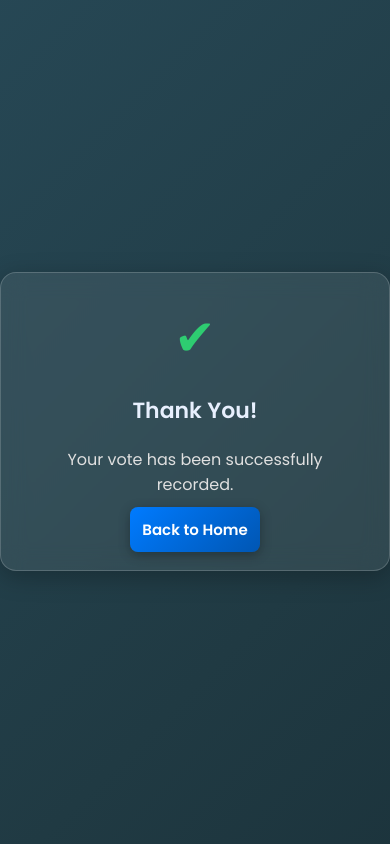
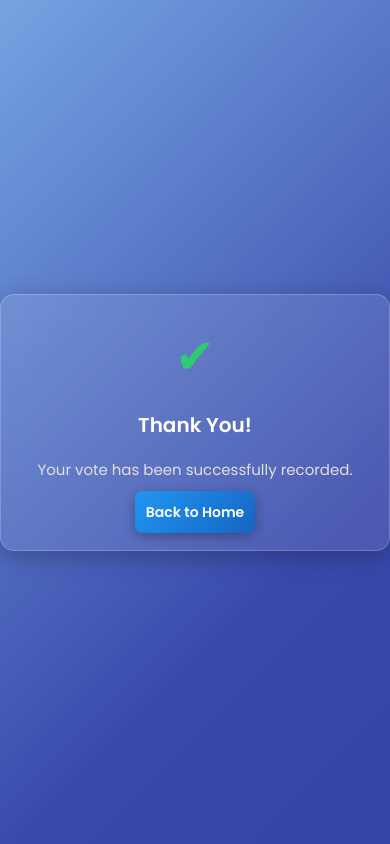
Before and after one commit to keerthi1722/voting, a Flask app: page /success in a window 390 px wide. Run offline with Flask 3, Linux system fonts and the light colour scheme.

Commit message:
Update styles.css

```diff
--- a/HAC-2 VMS/static/styles.css
+++ b/HAC-2 VMS/static/styles.css
@@ -10,9 +10,9 @@
 
 body {
     font-family: 'Poppins', sans-serif;
-    background: linear-gradient(135deg, #0f2027, #2c5364, #203a43, #0f2027);
-    background-size: 400% 400%;
-    animation: moveGradient 12s infinite alternate ease-in-out;
+    background: linear-gradient(135deg, #e3f2fd, #90caf9, #3949ab, #283593);
+    background-size: 300% 300%;
+    animation: moveGradient 15s infinite alternate ease-in-out;
     color: #f5f5f5;
     text-align: center;
     margin: 0;
@@ -24,22 +24,22 @@ body {
 
 /* Shared Container Styling */
 .container, .form-container, .success-container {
-    background: rgba(255, 255, 255, 0.08);
-    padding: 35px;
-    border-radius: 16px;
-    width: 420px;
+    background: rgba(255, 255, 255, 0.1);
+    padding: 32px;
+    border-radius: 14px;
+    width: 400px;
     box-shadow: 0 6px 25px rgba(0, 0, 0, 0.25);
-    border: 1px solid rgba(255, 255, 255, 0.18);
-    backdrop-filter: blur(12px);
+    border: 1px solid rgba(255, 255, 255, 0.2);
+    backdrop-filter: blur(14px);
     animation: fadeInScale 0.6s ease-in-out;
 }
 
 /* Headings */
 h2 {
-    font-size: 26px;
+    font-size: 24px;
     font-weight: 600;
-    margin-bottom: 20px;
-    color: #e8f0fe;
+    margin-bottom: 18px;
+    color: #ffffff;
 }
 
 /* Flash Messages */
@@ -48,163 +48,98 @@ h2 {
     border-radius: 8px;
     font-weight: 500;
     font-size: 14px;
-    margin-bottom: 15px;
+    margin-bottom: 14px;
     box-shadow: 0 2px 8px rgba(0, 0, 0, 0.2);
 }
 
-.success {
-    background: #2ecc71;
-    color: white;
-}
-
-.error {
-    background: #e74c3c;
-    color: white;
-}
+.success { background: #2ecc71; color: white; }
+.error { background: #e74c3c; color: white; }
 
 /* Input Fields */
-input {
+input, select {
     width: 90%;
-    padding: 12px;
+    padding: 11px;
     margin: 10px 0;
     border-radius: 8px;
     border: none;
     outline: none;
-    font-size: 15px;
-    background: rgba(255, 255, 255, 0.15);
+    font-size: 14px;
+    background: rgba(255, 255, 255, 0.18);
     color: white;
     transition: all 0.3s ease-in-out;
-    box-shadow: inset 0 1px 3px rgba(0, 0, 0, 0.2);
+    box-shadow: inset 0 1px 3px rgba(0, 0, 0, 0.25);
 }
 
 input::placeholder {
     color: rgba(255, 255, 255, 0.7);
 }
 
-input:focus {
-    background: rgba(255, 255, 255, 0.25);
-    box-shadow: 0 0 10px rgba(0, 150, 255, 0.5);
+input:focus, select:focus {
+    background: rgba(255, 255, 255, 0.28);
+    box-shadow: 0 0 10px rgba(33, 150, 243, 0.6);
+    transform: scale(1.01);
+}
+
+/* Dropdown Options */
+select option {
+    background: #1e1e2f;
+    color: #f1f1f1;
+    font-size: 14px;
+    padding: 10px;
 }
 
 /* Primary Button */
-button, .register-btn, .success-btn {
-    background: linear-gradient(135deg, #007bff, #0056b3);
+button, .register-btn, .success-btn, .vote-button {
+    background: linear-gradient(135deg, #2196f3, #1565c0);
     color: white;
-    padding: 14px;
+    padding: 13px;
     width: 95%;
     border: none;
     cursor: pointer;
     border-radius: 8px;
-    font-size: 16px;
+    font-size: 15px;
     font-weight: 600;
     transition: all 0.3s ease-in-out;
     box-shadow: 0 3px 12px rgba(0, 0, 0, 0.3);
 }
 
-button:hover, .register-btn:hover, .success-btn:hover {
-    background: linear-gradient(135deg, #0056b3, #003d80);
+button:hover, .register-btn:hover, .success-btn:hover, .vote-button:hover {
+    background: linear-gradient(135deg, #1976d2, #0d47a1);
     transform: scale(1.03);
     box-shadow: 0 5px 16px rgba(0, 0, 0, 0.35);
 }
 
 /* Navigation Links */
 .register-link, .already-registered, p {
-    font-size: 14px;
+    font-size: 13px;
     margin-top: 12px;
 }
 
 a {
-    color: #4da6ff;
+    color: #bbdefb;
     font-weight: 500;
     text-decoration: none;
     transition: color 0.3s ease-in-out;
 }
 
 a:hover {
-    color: #82caff;
+    color: #e3f2fd;
     text-decoration: underline;
 }
 
 /* Success Page Extras */
 .checkmark {
-    font-size: 50px;
+    font-size: 48px;
     color: #2ecc71;
-    margin-bottom: 15px;
+    margin-bottom: 12px;
     animation: pop 0.5s ease-in-out;
 }
 
 .success-text {
-    font-size: 16px;
-    margin-bottom: 20px;
+    font-size: 15px;
+    margin-bottom: 18px;
     color: #e0e0e0;
 }
-/* Dropdown (Select) Styling */
-select {
-    width: 95%;
-    padding: 12px;
-    margin: 10px 0;
-    border-radius: 8px;
-    border: none;
-    outline: none;
-    font-size: 15px;
-    background: rgba(255, 255, 255, 0.15);
-    color: white;
-    transition: all 0.3s ease-in-out;
-    appearance: none; /* Removes default arrow */
-    cursor: pointer;
-    box-shadow: inset 0 1px 3px rgba(0, 0, 0, 0.2);
-}
-
-/* Dropdown Focus */
-select:focus {
-    background: rgba(255, 255, 255, 0.25);
-    box-shadow: 0 0 10px rgba(0, 150, 255, 0.5);
-    transform: scale(1.01);
-}
-
-/* Dropdown Options */
-select option {
-    background: #2c3e50;
-    color: #f1f1f1;
-    font-size: 15px;
-    padding: 10px;
-}
-
-/* Vote Button */
-.vote-button {
-    background: linear-gradient(135deg, #28a745, #218838);
-    color: white;
-    padding: 14px;
-    width: 100%;
-    border: none;
-    border-radius: 8px;
-    font-size: 16px;
-    font-weight: 600;
-    cursor: pointer;
-    transition: all 0.3s ease-in-out;
-    box-shadow: 0 3px 10px rgba(0, 0, 0, 0.3);
-}
-
-.vote-button:hover {
-    background: linear-gradient(135deg, #218838, #1c7430);
-    transform: scale(1.03);
-}
-
-/* Back Link */
-.back-link {
-    display: inline-block;
-    margin-top: 12px;
-    color: #4da6ff;
-    font-weight: 500;
-    text-decoration: none;
-    transition: color 0.3s ease-in-out;
-}
-
-.back-link:hover {
-    color: #82caff;
-    text-decoration: underline;
-}
-
 
 /* Animations */
 @keyframes fadeInScale {
@@ -220,16 +155,14 @@ select option {
 /* Responsive Design */
 @media screen and (max-width: 480px) {
     .container, .form-container, .success-container {
-        width: 92%;
-        padding: 28px;
+        width: 90%;
+        padding: 26px;
     }
 
-    h2 {
-        font-size: 22px;
-    }
-
-    button, .register-btn, .success-btn {
-        font-size: 15px;
-        padding: 12px;
+    h2 { font-size: 20px; }
+    input, select { font-size: 13px; }
+    button, .register-btn, .success-btn, .vote-button {
+        font-size: 14px;
+        padding: 11px;
     }
 }
```
